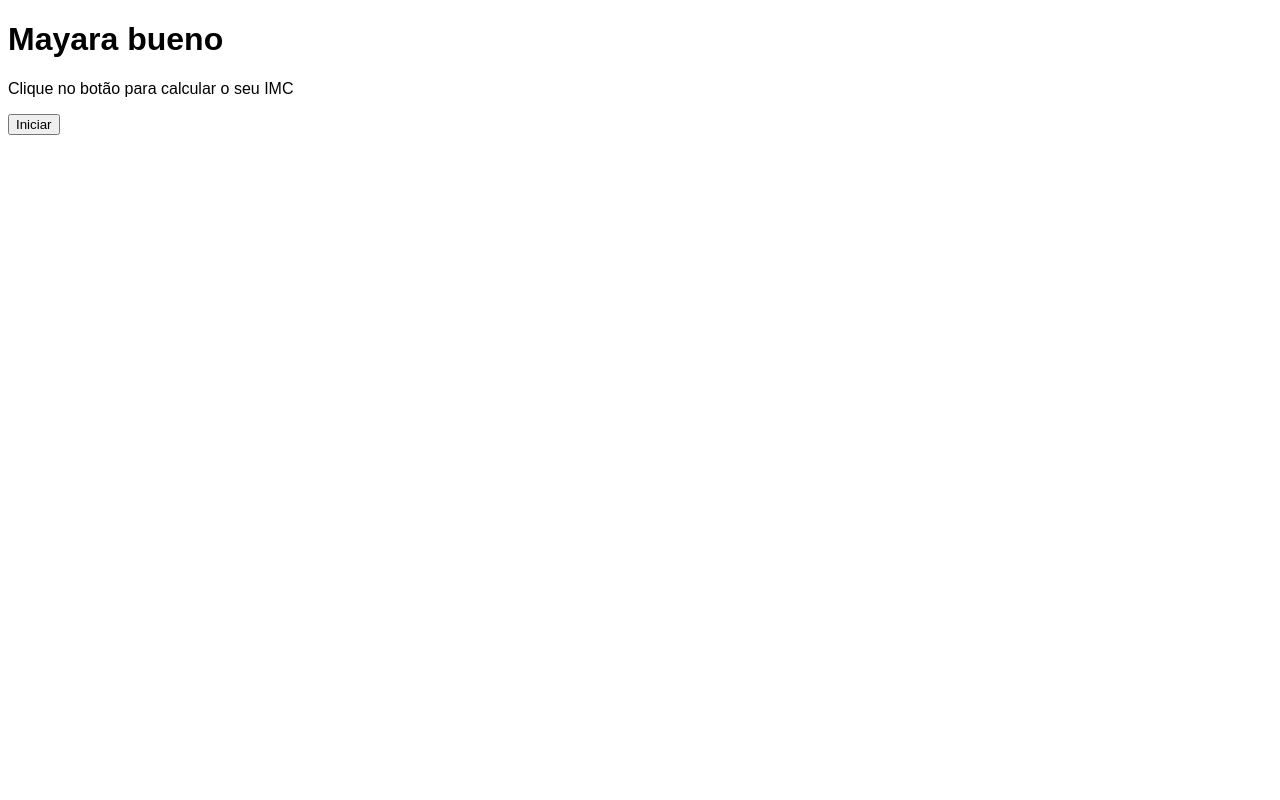
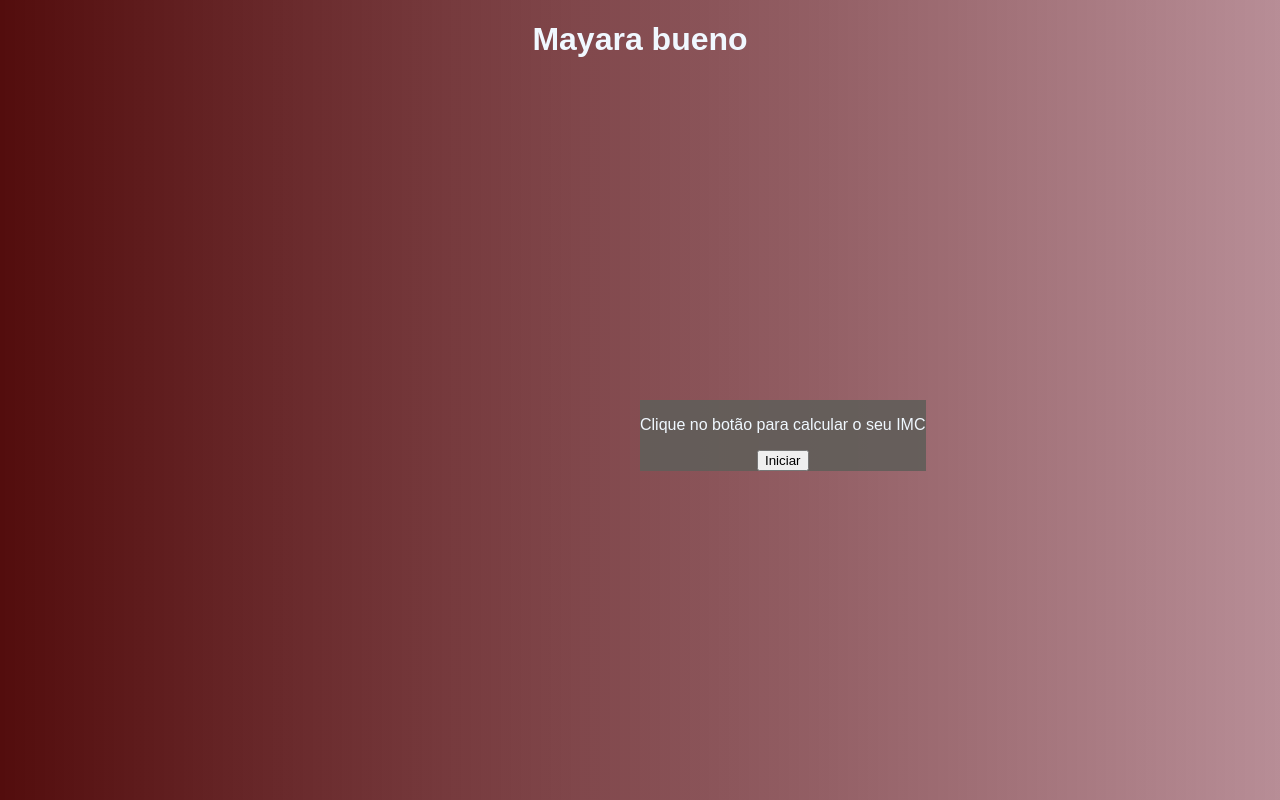
Before and after one commit to mayaralbueno/Calculadora-IMC, a plain HTML site: page index.html in a window 1280 px wide. Drawn offline with Linux system fonts and the light colour scheme.

Commit message:
atualização

```diff
--- a/index.html
+++ b/index.html
@@ -7,7 +7,19 @@
     <title>IMC</title>
     <style>
         body{
-            font-family: Arial, Helvetica, sans-serif;
+            font-family: Arial, Helvetica, sans-serif; /*A seleção da família de fontes em (X) HTML, CSS e sistemas derivados especifica uma lista de fontes priorizadas e nomes de família genéricos */
+            background: linear-gradient(to right,rgb(83, 13, 13), rgba(110, 25, 43, 0.493));/* The linear-gradient() function sets a linear gradient as the background image.*/
+            text-align: center;  /* centralizar o texto */
+            color: aliceblue;
+
+        }
+        .container{ /* Os elementos containers são aqueles que possuem a capacidade de agrupar outros elementos */
+         position: absolute;
+         top: 50%;
+         left:50%;
+         background-color: rgba(97, 94, 89, 0.911);
+
+
         }
     </style>
 </head>
```
Also changed, not shown: stely.css (added).
